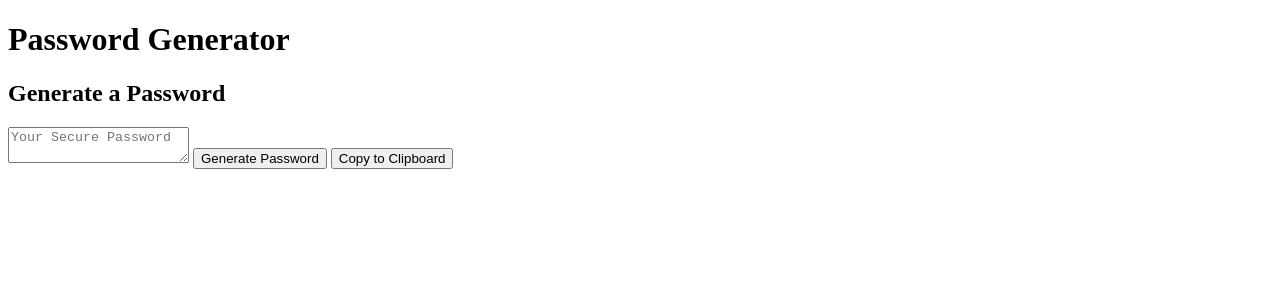
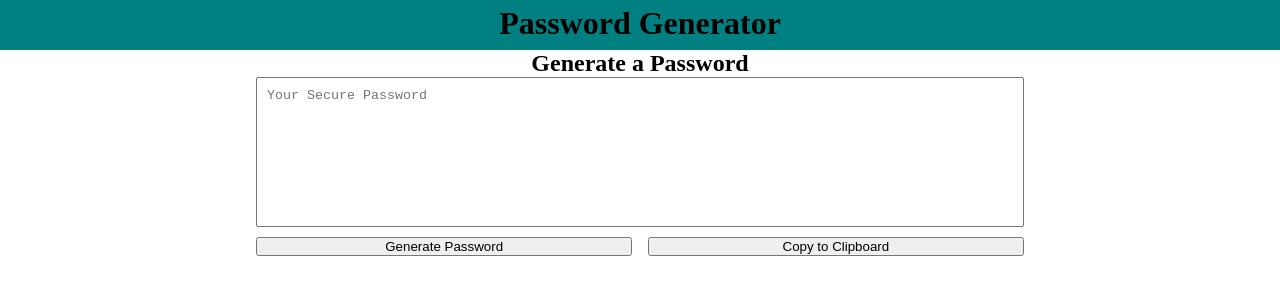
Before and after one commit to rafaykhawar09/homework3, a plain HTML site: page index.html in a window 1280 px wide. Drawn offline with Linux system fonts and the light colour scheme.

Commit message:
adding stylesheet with basic styling

```diff
--- a/index.html
+++ b/index.html
@@ -4,23 +4,28 @@
           <meta charset="UTF-8" />
           <meta name="viewport" content="width=device-width, initial-scale=1.0" />
           <meta http-equiv="X-UA-Compatible" content="ie=edge" />
+
           <title>Password Generator</title>
+
+          <link rel="stylesheet" type="text/css" href="style.css">
      </head>
+
      <body>
           <header>
                <h1>Password Generator</h1>
           </header>
+
           <h2>Generate a Password</h2>
-    <textarea
-      readonly
-      id="password"
-      placeholder="Your Secure Password"
-      aria-label="Generated Password"
-    ></textarea>
+          <div class="textArea">
+               <textarea readonly id="password" placeholder="Your Secure Password" aria-label="Generated Password"></textarea>
+          </div>
+
+          <div class="btn-wrapper">
                <button id="generate">Generate Password</button>
-    <button id="copy">
-      Copy to Clipboard
-    </button>
+               <button id="copy">Copy to Clipboard</button>
+          </div>
+
           <script src="script.js"></script>
      </body>
+
 </html>
--- /dev/null
+++ b/style.css
@@ -0,0 +1,42 @@
+*{
+     margin: 0;
+     padding: 0;
+     box-sizing: border-box;
+}
+body{
+     width: 100%;
+     height: 100%;
+}
+header{
+     background-color: teal;
+     height: 50px;
+     padding: 5px;
+
+}
+h1{
+     text-align: center;
+}
+h2{
+     text-align: center;
+}
+.textArea{
+     width: 60%;
+     height: 150px;
+     margin: auto;
+}
+textarea{
+     width: 100%;
+     height: 100%;
+     padding: 10px;
+     resize: none;
+}
+.btn-wrapper{
+     width: 60%;
+     margin: auto;
+     margin-top: 10px;
+     display: flex;
+     justify-content: space-between;
+}
+button{
+     width: 49%;
+}
```
Lines whose indentation alone changed are shown as unchanged.
